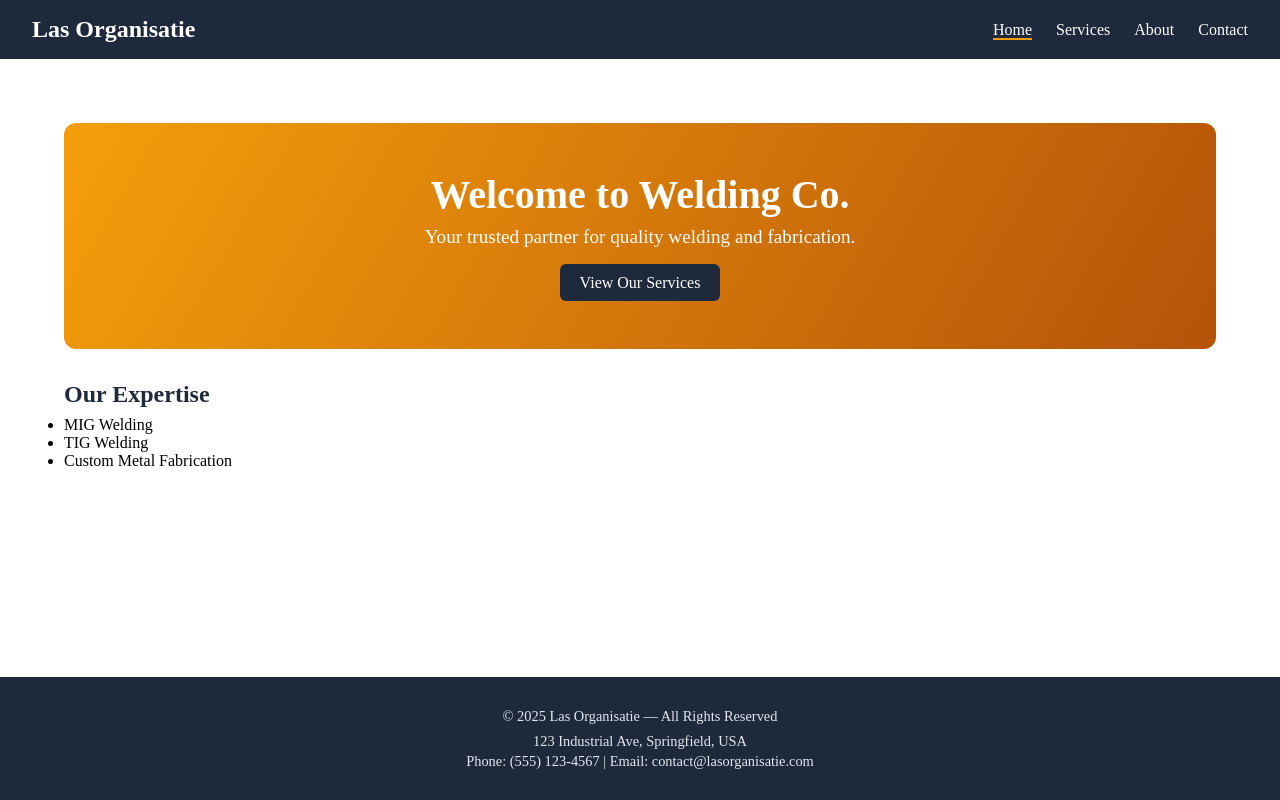
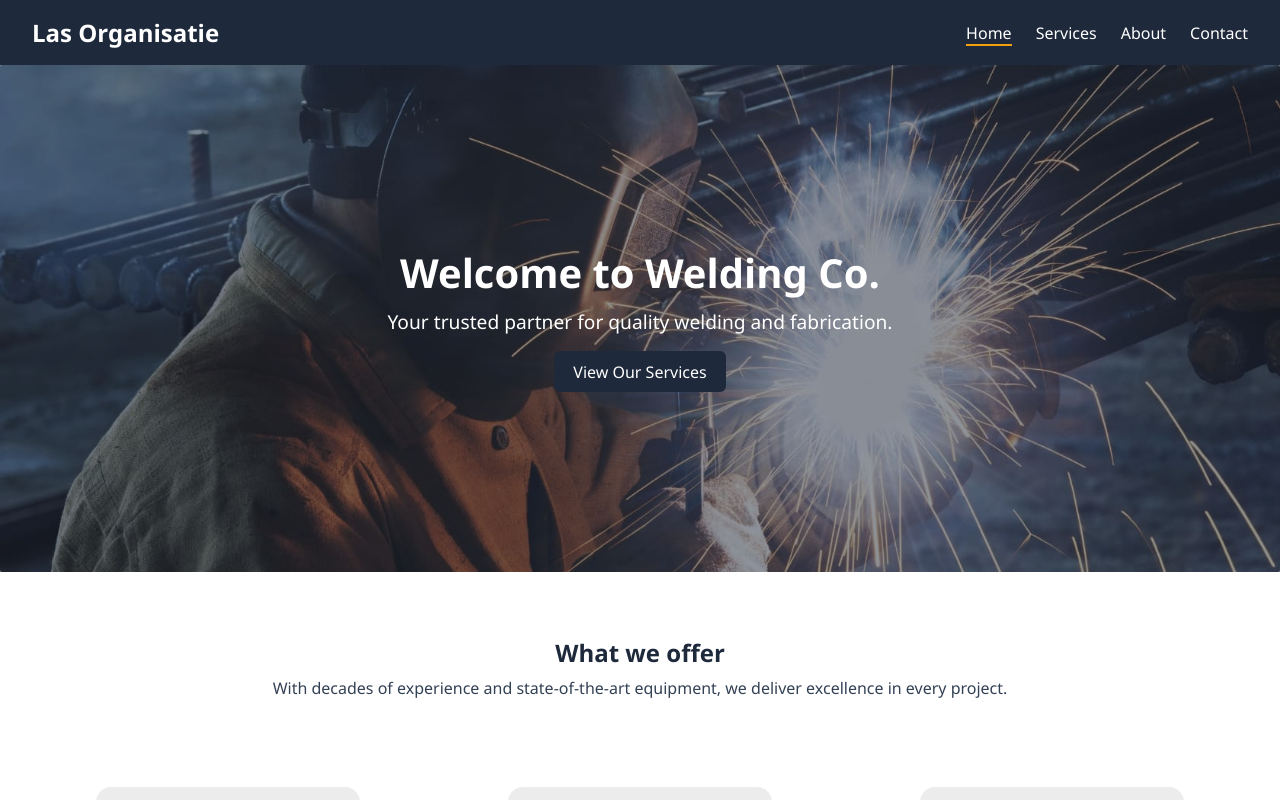
Before and after one commit to Rafael-Creator-max/welding_company, a React (Vite) app: page / in a window 1280 px wide. Shown: the top 800 px of the page. Built offline with nearby package versions, Linux system fonts and the light colour scheme; no server answers.

Commit message:
home page styling 95%

```diff
--- a/src/App.css
+++ b/src/App.css
@@ -4,13 +4,20 @@
   min-height: 100vh;
   width: 100%;
 }
+body {
+  font-family: 'Segoe UI', Arial, Helvetica, sans-serif; /* or any font you prefer */
+  margin: 0;
+  padding: 0;
+}
 
+a {
+  text-decoration: none; /* removes underlines from links */
+  color: inherit;        /* makes links use the surrounding text color */
+}
 .main-content {
-  flex: 1 0 auto;
+  flex: 1 0 ;
   width: 100%;
-  max-width: 1280px;
-  margin: 0 auto;
-  padding: 2rem;
+  margin: 0;
   box-sizing: border-box;
 }
 
@@ -25,7 +32,7 @@
 /* Responsive adjustments */
 @media (max-width: 768px) {
   .main-content {
-    padding: 1rem;
+    /* padding: 1rem; */
   }
 }
 
--- a/src/pages/Home.tsx
+++ b/src/pages/Home.tsx
@@ -6,30 +6,35 @@ const Home = () => {
     <div className="home">
       {/* Hero Section */}
       <section className="home__hero">
-        <h1>Welcome to Welding Co.</h1>
-        <p>Your trusted partner for quality welding and fabrication.</p>
-        <a href="/services" className="btn-primary">View Our Services</a>
+        <div>
+          <h1>Welcome to Welding Co.</h1>
+          <p>Your trusted partner for quality welding and fabrication.</p>
+          <a href="/services" className="btn-primary">View Our Services</a>
+        </div>
       </section>
 
-      {/* About Preview */}
-      {/* <section className="home__about">
-        <h2>About Us</h2>
-        <p>
-          With decades of experience, Welding Co. delivers top-notch MIG, TIG, and
-          custom fabrication work. Our certified welders ensure every project meets
-          the highest safety and quality standards.
-        </p>
-      </section> */}
-
-      {/* Services Preview */}
       <section className="home__services">
-        <h2>Our Expertise</h2>
+        <h2>What we offer</h2>
+        <p>With decades of experience and state-of-the-art equipment, we deliver excellence in every project.</p>
         <ul>
-          <li>MIG Welding</li>
-          <li>TIG Welding</li>
-          <li>Custom Metal Fabrication</li>
+          <li>
+            <span>Over 15 years of expertise in industrial welding and metal fabrication.</span>
+            <span>Experience</span>
+            <strong>20+</strong>
+          </li>
+          <li>
+            <span>Round-the-clock emergency welding services for critical repairs.</span>
+            <span>Emergencies</span>
+            <strong>24/7</strong>
+          </li>
+          <li>
+            <span>Qualified and certified welders</span>
+            <span>Professional Team</span>
+            <strong>In-house team</strong>
+          </li>
         </ul>
       </section>
+
     </div>
   )
 }
--- a/src/styles/Home.css
+++ b/src/styles/Home.css
@@ -3,26 +3,53 @@
   padding: 0;
 }
 .home {
-  padding: 2rem;
+  display: grid;
+  grid-template-rows: 2fr 2fr;
+  height: 100%;
+
 }
 
 .home__hero {
-  background: linear-gradient(120deg, #f59e0b, #b45309);
-  color: white;
+  background-image: url('/What_Is_a_Combo_Welder_dcd0f093-2163-4e12-b782-7bc35160d9bf.jpg');
+  background-position: center;
+  background-size: cover;
+  background-repeat: no-repeat;
   padding: 3rem 2rem;
   text-align: center;
-  border-radius: 12px;
-  margin-bottom: 2rem;
+  border-radius: 2px;
+  position: relative;
+  display: flex;
+  flex-direction: column;
+  justify-content: center;
+  align-items: center;
 }
+
+.home__hero::before {
+  content: "";
+  position: absolute;
+  inset: 0;
+  background: rgba(30, 41, 59, 0.5);
+  z-index: 1;
+  pointer-events: none;
+}
+
+.home__hero > * {
+  position: relative;
+  z-index: 2;
+}
+
+
 
 .home__hero h1 {
   font-size: 2.5rem;
   margin-bottom: 0.5rem;
+  color: white;
 }
 
 .home__hero p {
   font-size: 1.2rem;
   margin-bottom: 1rem;
+  color: white;
 }
 
 .btn-primary {
@@ -41,11 +68,45 @@
 
 .home__about,
 .home__services {
+  padding: 2rem ;
   margin-top: 2rem;
+  display: flex;
+  flex-direction: column;
+  justify-content: center;
 }
 
 .home__about h2,
 .home__services h2 {
+  align-self: center;
   margin-bottom: 0.5rem;
   color: #1e293b;
+
 }
+.home__about p,
+.home__services p {
+  align-self: center ;
+  margin-bottom: 1rem;
+  color: #334155;
+}
+.home__services ul {
+  display: flex;
+  flex-direction: row;
+  justify-content: space-between;
+  align-items: flex-start;
+
+  text-decoration: none;
+  margin-top: 0.5rem;
+  list-style-type: disc;
+  padding:4rem;
+  list-style: none;
+  li{
+    width: 200px;
+    display: flex;
+    flex-direction: column-reverse;
+    align-items: center;
+    padding: 2rem ;
+    background-color: rgb(237, 236, 236);
+    border-radius: 15px;
+    text-wrap: wrap ;
+  }
+}
```
Also changed, not shown: public/What_Is_a_Combo_Welder_dcd0f093-2163-4e12-b782-7bc35160d9bf.jpg (added), public/istockphoto-1345371198-612x612.jpg (added).
